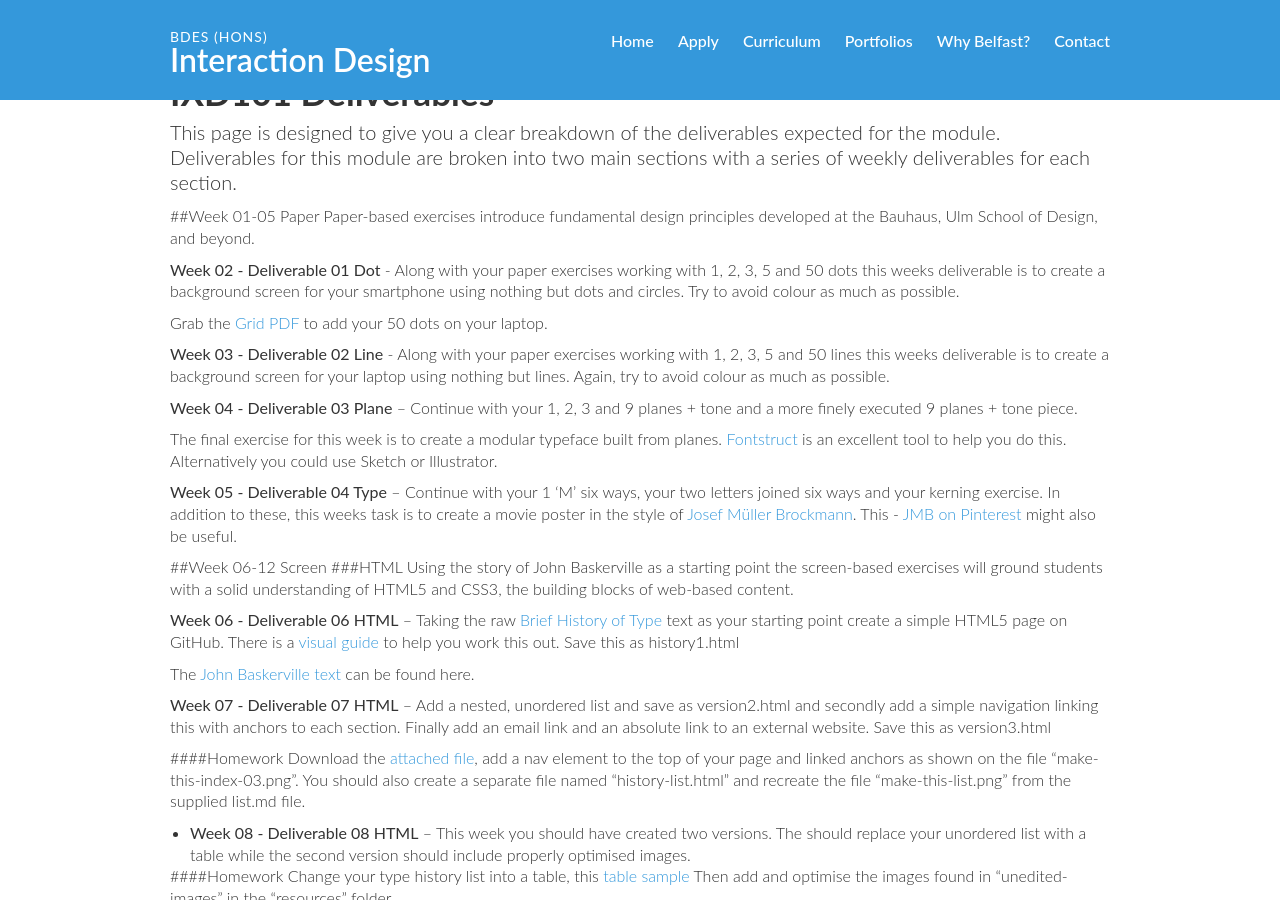
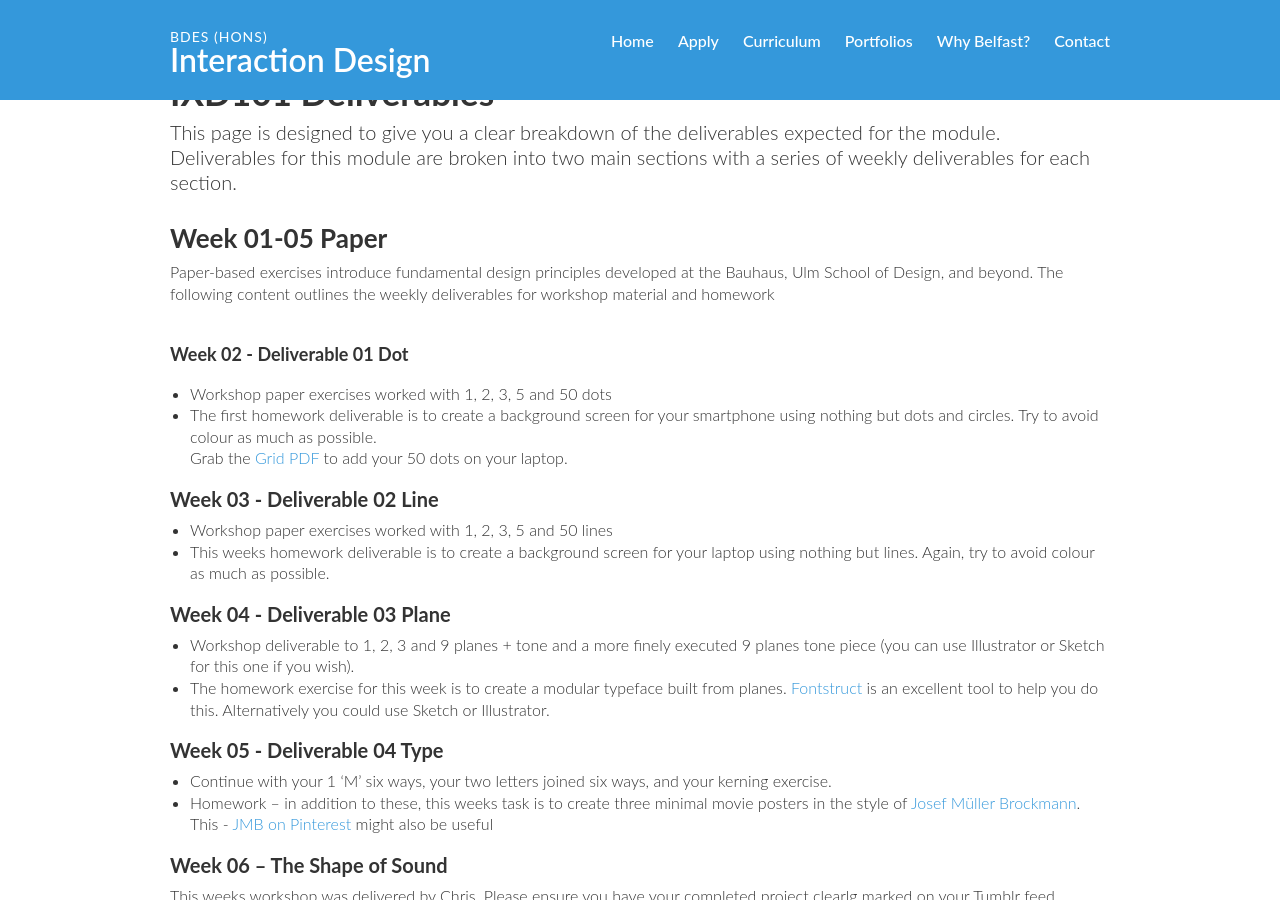
Before and after one commit to ixdbelfast/ixdbelfast.github.io, a Jekyll site: the page built from modules/IXD101/IXD101-Deliverables.md, in a window 1280 px wide and 900 px high, scrolled down 550 px. Built offline with Jekyll 4.4.1, drawn with Linux system fonts in a browser that asks for light colours; our own code applies the rules of GitHub Pages for plain Markdown files; some of the changed text lies outside the part shown.

Commit message:
Added Week 09 content

```diff
--- a/modules/IXD101/IXD101-Deliverables.md
+++ b/modules/IXD101/IXD101-Deliverables.md
@@ -5,56 +5,66 @@
 
 
 
-##Week 01-05 Paper
-Paper-based exercises introduce fundamental design principles developed at the Bauhaus, Ulm School of Design, and beyond.
+## Week 01-05 Paper
+Paper-based exercises introduce fundamental design principles developed at the Bauhaus, Ulm School of Design, and beyond. The following content outlines the weekly deliverables for workshop material and homework
 
-**Week 02 - Deliverable 01 Dot** - Along with your paper exercises working with 1, 2, 3, 5 and 50 dots this weeks deliverable is to create a background screen for your smartphone using nothing but dots and circles. Try to avoid colour as much as possible.
-
+#### Week 02 - Deliverable 01 Dot
+- Workshop paper exercises worked with 1, 2, 3, 5 and 50 dots
+- The first homework deliverable is to create a background screen for your smartphone using nothing but dots and circles. Try to avoid colour as much as possible.
 Grab the [Grid PDF](resources/squares.pdf) to add your 50 dots on your laptop.
 
-**Week 03 - Deliverable 02 Line** - Along with your paper exercises working with 1, 2, 3, 5 and 50 lines this weeks deliverable is to create a background screen for your laptop using nothing but lines. Again, try to avoid colour as much as possible.
+### Week 03 - Deliverable 02 Line
+- Workshop paper exercises worked with 1, 2, 3, 5 and 50 lines
+- This weeks homework deliverable is to create a background screen for your laptop using nothing but lines. Again, try to avoid colour as much as possible.
 
 
-**Week 04 - Deliverable 03 Plane** – Continue with your 1, 2, 3 and 9 planes + tone and a more finely executed 9 planes + tone piece.
+### Week 04 - Deliverable 03 Plane
+- Workshop deliverable to 1, 2, 3 and 9 planes + tone and a more finely executed 9 planes tone piece (you can use Illustrator or Sketch for this one if you wish).
+- The homework exercise for this week is to create a modular typeface built from planes. [Fontstruct](http://fontstruct.com) is an excellent tool to help you do this. Alternatively you could use Sketch or Illustrator.
 
-The final exercise for this week is to create a modular typeface built from planes. [Fontstruct](http://fontstruct.com) is an excellent tool to help you do this. Alternatively you could use Sketch or Illustrator.
+### Week 05 - Deliverable 04 Type
+- Continue with your 1 'M' six ways, your two letters joined six ways, and your kerning exercise.
+- Homework – in addition to these, this weeks task is to create three minimal movie posters in the style of [Josef Müller Brockmann](http://print-process.com/product/?product-id=1052). This - [JMB on Pinterest](https://www.pinterest.com/eleventhirty/jmb/) might also be useful
 
-**Week 05 - Deliverable 04 Type** – Continue with your 1 'M' six ways, your two letters joined six ways and your kerning exercise. In addition to these, this weeks task is to create a movie poster in the style of [Josef Müller Brockmann](http://print-process.com/product/?product-id=1052). This - [JMB on Pinterest](https://www.pinterest.com/eleventhirty/jmb/) might also be useful.
+### Week 06 – The Shape of Sound
+This weeks workshop was delivered by Chris. Please ensure you have your completed project clearlg marked on your Tumblr feed.
 
+---
 
-
-
-
-##Week 06-12 Screen
-###HTML
+## Week 07-9 HTML
 Using the story of John Baskerville as a starting point the screen-based exercises will ground students with a solid understanding of HTML5 and CSS3, the building blocks of web-based content.
 
-**Week 06 - Deliverable 06 HTML** – Taking the raw [Brief History of Type](resources/brief-history-of-type.txt) text as your starting point create a simple HTML5 page on GitHub. There is a [visual guide](resources/html-01-make-this.png) to help you work this out. Save this as history1.html
+### Week 07 - HTML 101
+- Taking the raw [Brief History of Type](resources/brief-history-of-type.txt) text as your starting point create a simple HTML5 page on GitHub. There is a [visual guide](resources/html-01-make-this.png) to help you work this out. Save this as **history1.html**
+- The [John Baskerville text](resources/john-baskerville.txt.zip) can be found here.
 
-The [John Baskerville text](resources/john-baskerville.txt.zip) can be found here.
+### Week 08 - Lists and Links
+- Add a nested, unordered list and save as **baskerville2.html** and secondly add a simple navigation linking this with anchors to each section. Finally add an email link and an absolute link to an external website. Save this as **baskerville3.html**
 
-**Week 07 - Deliverable 07 HTML** – Add a nested, unordered list and save as version2.html and secondly add a simple navigation linking this with anchors to each section. Finally add an email link and an absolute link to an external website. Save this as version3.html
-
-####Homework
+#### Homework
 Download the [attached file](resources/homework2.zip), add a nav element to the top of your page and linked anchors as shown on the file "make-this-index-03.png". You should also create a separate file named "history-list.html" and recreate the file "make-this-list.png" from the supplied list.md file.
 
- - **Week 08 - Deliverable 08 HTML** – This week you should have created two versions. The should replace your unordered list with a table while the second version should include properly optimised images.
+### Week 09 – Introducing Tables and Inserting Images
+- Deliverable 08 HTML** – This week you should have created two versions. The should replace your unordered list with a table while the second version should include properly optimised images.
 
- ####Homework
- Change your type history list into a table, this [table sample](resources/make-this-table.png) Then add and optimise the images found in "unedited-images" in the "resources" folder
+#### Homework
+ - Change your type history list into a table, this [table sample](resources/make-this-table.png) Then add and optimise the images found in "unedited-images" in the "resources" folder
+ - This week you should check your previous John Baskerville HTML files to make sure you have markedup your text correctly. Make sure you use an [HTML Validator](https://validator.w3.org) to ensure your markup is correct.
+ - In addition, you should incorporate your type history table with your main [Brief History of Type](resources/make-this-index.png) page (don't forget to include your images).
 
- - **Week 09 - Deliverable 09 HTML – This week you should check your previous John Baskerville HTML files to make sure you have markedup your text correctly. In addition, you should incorporate your type history table with your main [Brief History of Type](resources/make-this-index.png) page (don't forget to include your images).
+ ---
 
-###CSS
- - **Week 10 - Deliverable 10 HTML** – This week we started to look at CSS and applied some design to our well structured markup. Save this as version 6/7 (or whichever number you’re currently at) and upload it to your GitHub site.
+## Week 10-12 CSS
+### Week 10 – CSS 101
+- This week we started to look at CSS and applied some design to our well structured markup. Save this as version 6/7 (or whichever number you’re currently at) and upload it to your GitHub site.
 - Make a copy of your last Type History HTML file and apply the CSS styling covered at today’s workshop. You should play around with the colour (color in CSS), type hierarchy and measure (page width) to get a feel for how these work.
 
 
-- **Week 11 – Deliverable 10 HTML** – This week we continued our exploration into CSS and looked at web typography in a little more detail introduced a few media queries. Add the Google font – Libre Baskerville – and save this as the next version.
-
+### Week 11
+- This week we continued our exploration into CSS and looked at web typography in a little more detail introduced a few media queries. Add the Google font – Libre Baskerville – and save this as the next version.
 - This week we have an additional exercise. We would like to you take this [Typographic Exercise](resources/week-11-make-this.png) – and, using css, style it as closely as you can to the image in the link.
 
-The fonts used in this erercise are all Google fonts:
+The fonts used in this exercise are all [Google Fonts](https://fonts.google.com/):
 - Libre Baskerville
 - Open Sans
 - Arvo
@@ -63,4 +73,4 @@
 
 <!--![Typographic hierarchy exercise](img/make_this_1.gif)
 
-- **Week 12 – Deliverable 11 HTML** – To finish this section off we would like you to take what you have learnt this semester and redesign your **Hello World** page. This will, for some of you, be your first solid presence online and should be a means to show off what you know and what you have created. -->
+- **Week 12 – Deliverable 11 HTML** – To finish this section off we would like you to take what you have learnt this semester and redesign -->
--- a/modules/IXD102/IXD102.md
+++ b/modules/IXD102/IXD102.md
@@ -446,7 +446,7 @@
 - Think about relationships in form and content
 - Use geometric shapes: circle, triangle, square
 - Use primary colours
-- Use sans serif typefaces
+- Use sans-serif typefaces
 - Show contrast in typographical material
 - Use photographs and photomontage rather than drawings or illustrations
 - Use silhouetted photographs with white backgrounds
@@ -507,5 +507,29 @@
 Make sure you follow the godfather of modern web design [Jeffrey Zeldman](http://www.zeldman.com/) and keep a regular eye on [A List Apart](http://alistapart.com/) for the latest developments in the industry.
 
 This weeks **must watch** movies are…
-- [The Magnificant Seven](http://www.imdb.com/title/tt0054047)
+- [The Magnificent Seven](http://www.imdb.com/title/tt0054047)
 - [Seven Samurai](http://www.imdb.com/title/tt0047478)
+
+---
+
+Week 09 – Postmodernism
+--------------------------------------------------
+Rather than rebel against the International Style designers such as [Rosmarie Tissi](http://www.designculture.it/interview/rosmarie-tissi.html), [Siegfried Odermatt](http://www.historygraphicdesign.com/the-age-of-information/postmodern-design/542-siegfried-odermatt) and [Steff Geissbuhler](http://geissbuhler.com/) expanded its parameters.
+
+[Wim Crouwel](http://designmuseum.org/design/wim-crouwel) is a Dutch graphic designer best known for his work with the Stedelijk Museum. His book, [New Alphabet](http://www.designers-books.com/new-alphabet-wim-crouwel-1967), outlines some of his work on type design. Check out his [free app ](http://www.uniteditions.com/shop/wim-crouwel-digital-catalogue).
+
+Seen as the father of [Wolfgang Weingart](http://www.aiga.org/medalist-wolfgang-weingart) studied under Emil Ruder and Armin Hofmann at the Basel School of Design. He soon tired of the restrictive Swiss typographic style and began experimenting with type, pushing the boundaries of what it could do. He was fascinated by the effects of letterspacing and frequently stretched words until they became almost unintelligible. His book [My Way To Typography](http://www.amazon.co.uk/gp/product/3037784261?ie=UTF8&keywords=my%20way%20to%20typography&qid=1416577223&ref_=sr_1_1&sr=8-1) is now a must read for anyone interested in design.
+
+Along with [Willi Kunz](http://willikunz.com), two students of Weingart’s, [April Greiman](http://aprilgreiman.com) and [Dan Friedman](http://www.historygraphicdesign.com/the-age-of-information/postmodern-design/767-dan-friedman) carried on the postmodern tradition in the US.
+
+Postmodernism flourished in the UK – Colin Fulcher, better known as [Barney Bubbles](http://www.barneybubbles.com/blog) frequently appropriated artistic styles to suit the requirements for the job.
+
+Best known for his work for the Sex Pistols [Jamie Reid](http://www.jamiereid.org) developed an anti-design approach to his work for the anarchic punk group.
+
+Working primarily for [4AD records](http://www.4ad.com) from 1982 until 1998 [Vaughan Oliver](http://www.hardformat.org/designers/vaughan-oliver-designer) formed a close working relationship with the musicians ensuring the visual aesthetic closely reflected the artists particular style.
+
+Heavily influenced by the punk movement and the work of Kurt Schwitters, [Russell Mills](http://www.russellmills.com) has been heavily involved in design for the music and publishing industry since graduating from the Royal College of Art in the late 1970’s
+
+[Neville Brody](http://www.rca.ac.uk/more/staff/professor-neville-brody) you should also check out his work on his company website [Research Studios](http://www.researchstudios.com)
+
+David Carson - [The Carson video](http://vimeo.com/channels/artistseries/18770585) is from a series of artist and designer movies from Hillman Curtis. I would thoroughly recommend checking out some of the others in the [Artist Series](http://hillmancurtis.com/artist-series/). Recent Carson work can be found on his website [davidcarsondesign.com](http://www.davidcarsondesign.com).
```
Also changed, not shown: other parts of modules/IXD102/IXD102.md (+3 -3 lines).
